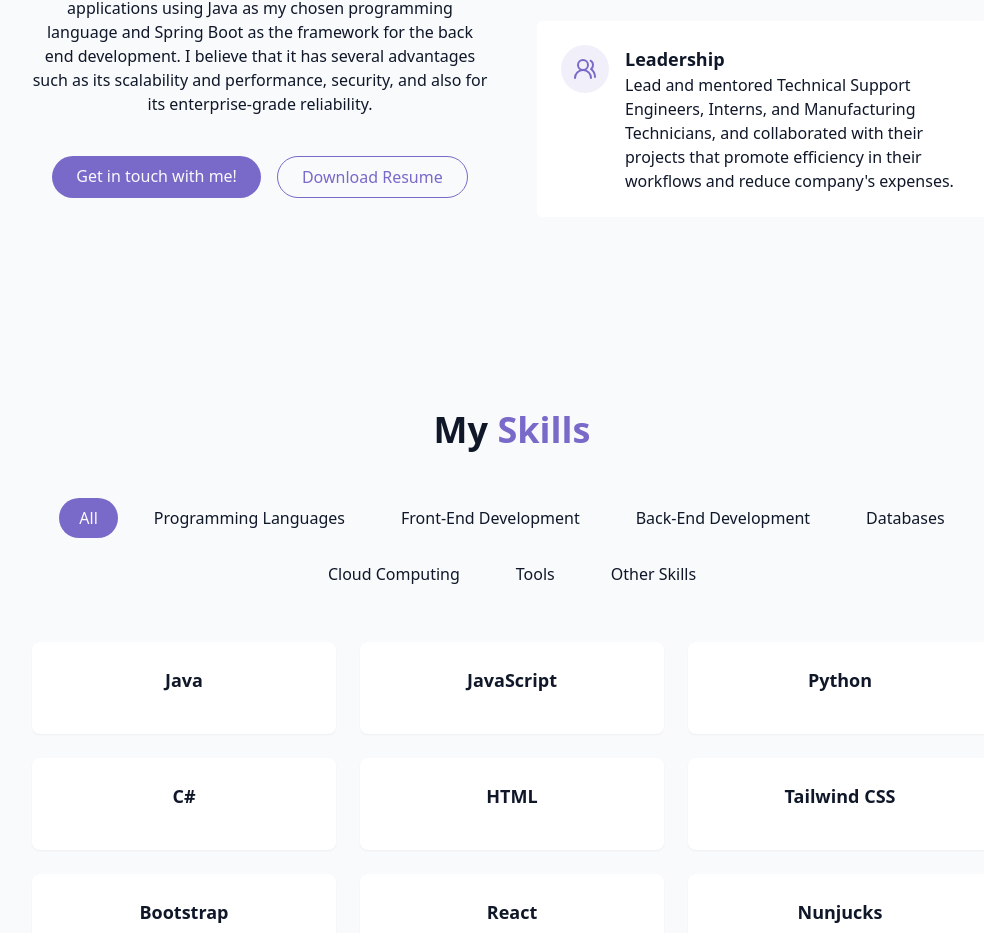
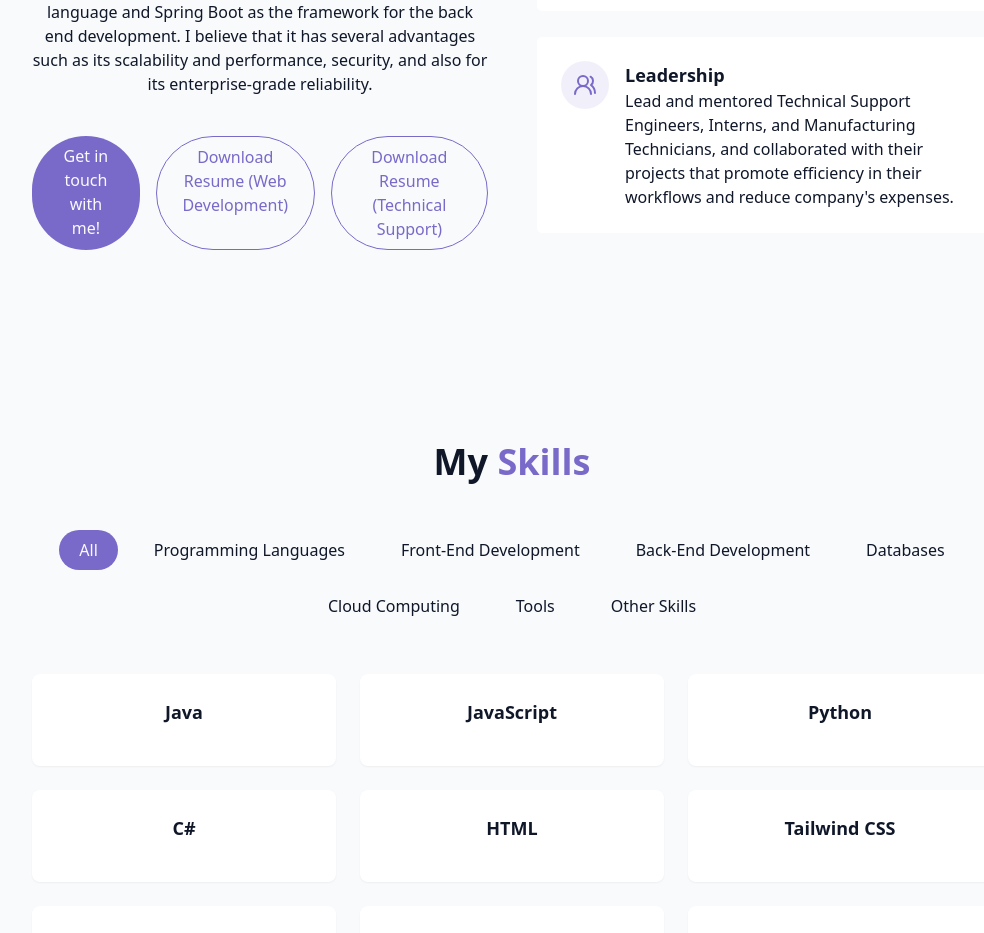
Before and after one commit to dpba0224/webportfolio_react_app, a React (Vite) app: page / in a window 1280 px wide. Shown: the part 1336-2269 px from the top of the page, without its empty margins (128-1112 px from the left). Built offline with nearby package versions, Linux system fonts and the light colour scheme.

Commit message:
2025-10-13 v.01: Updated the AboutSection

```diff
--- a/src/components/AboutSection.jsx
+++ b/src/components/AboutSection.jsx
@@ -29,10 +29,17 @@ export const AboutSection = () => {
                             </a>
 
                             <a
-                                href="https://drive.google.com/uc?export=download&id=1bXjPweif3nSaK56FvSd_NHEM589s-T0c" className="px-6 py-2 rounded-full border border-primary text-primary hover:bg-primary/10 transition-colors duration-300"
+                                href="https://drive.google.com/file/d/13x_XFfi_NOLjOuU8VnWHxo4E-4yidqg-/view?usp=drive_link" className="px-6 py-2 rounded-full border border-primary text-primary hover:bg-primary/10 transition-colors duration-300"
                             >
                                 {" "}
-                                Download Resume
+                                Download Resume (Web Development)
+                            </a>
+
+                            <a
+                                href="https://drive.google.com/file/d/1MtDmYbEyOGJDPnB5yUFGz3osdSG0bwAT/view?usp=drive_link" className="px-6 py-2 rounded-full border border-primary text-primary hover:bg-primary/10 transition-colors duration-300"
+                            >
+                                {" "}
+                                Download Resume (Technical Support)
                             </a>
                         </div>
                     </div>
```
